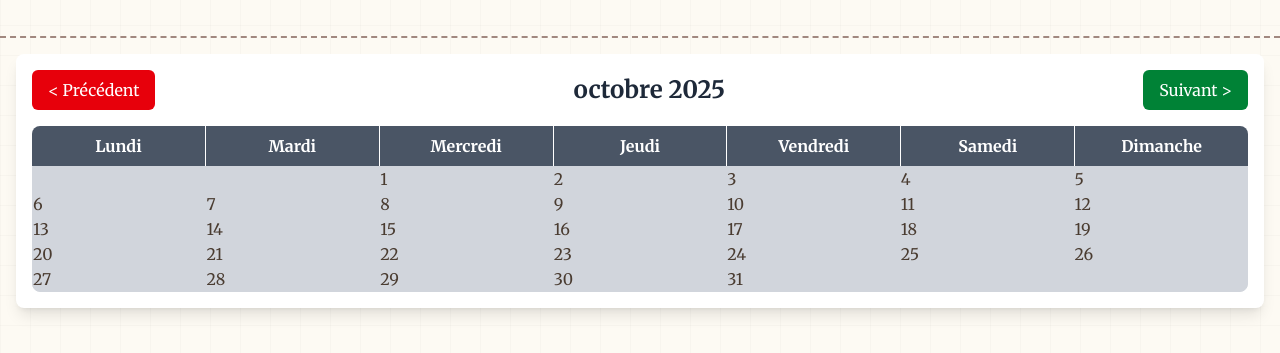
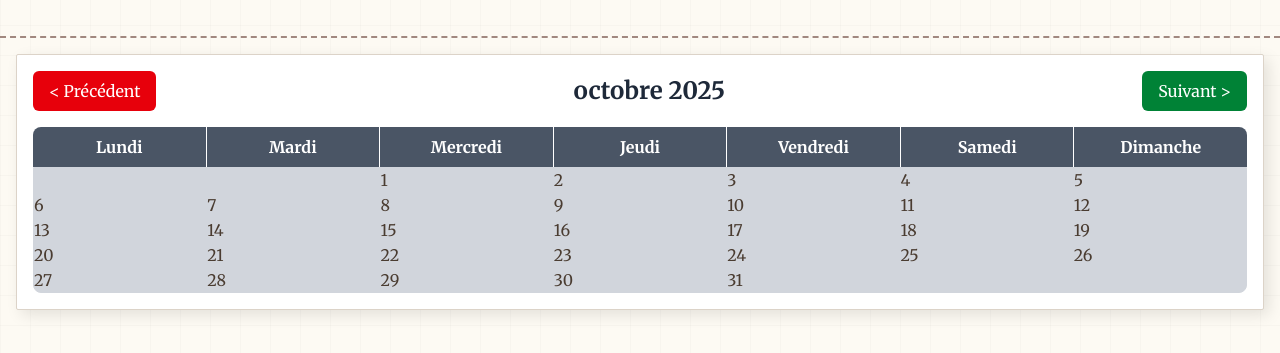
Before and after one commit to ayouberrak/Calendrier-Hebdomadaire-Planification-des-R-servations, a website: page index.html in a window 1280 px wide. Shown: the part 95-448 px from the top of the page. Drawn offline with Linux system fonts and the light colour scheme.

Commit message:
container style

```diff
--- a/style.css
+++ b/style.css
@@ -59,3 +59,12 @@ header h1.font-bold {
   box-shadow: 0 0 0 3px rgba(141, 110, 99, 0.2) !important;
   outline: none !important;
 }
+
+/* === 5. L CONTAINER DIAL L CALENDAR === */
+main > .bg-white {
+  background-color: #ffffff !important; /* L war9a l kbira l byda */
+  border: 1px solid #dcd3c8;
+  /* Shadow b7al dial chi war9a m7tota */
+  box-shadow: 5px 5px 15px rgba(0, 0, 0, 0.1) !important;
+  border-radius: 2px !important; /* War9a makatkonch mdwra bzaf */
+}
```
